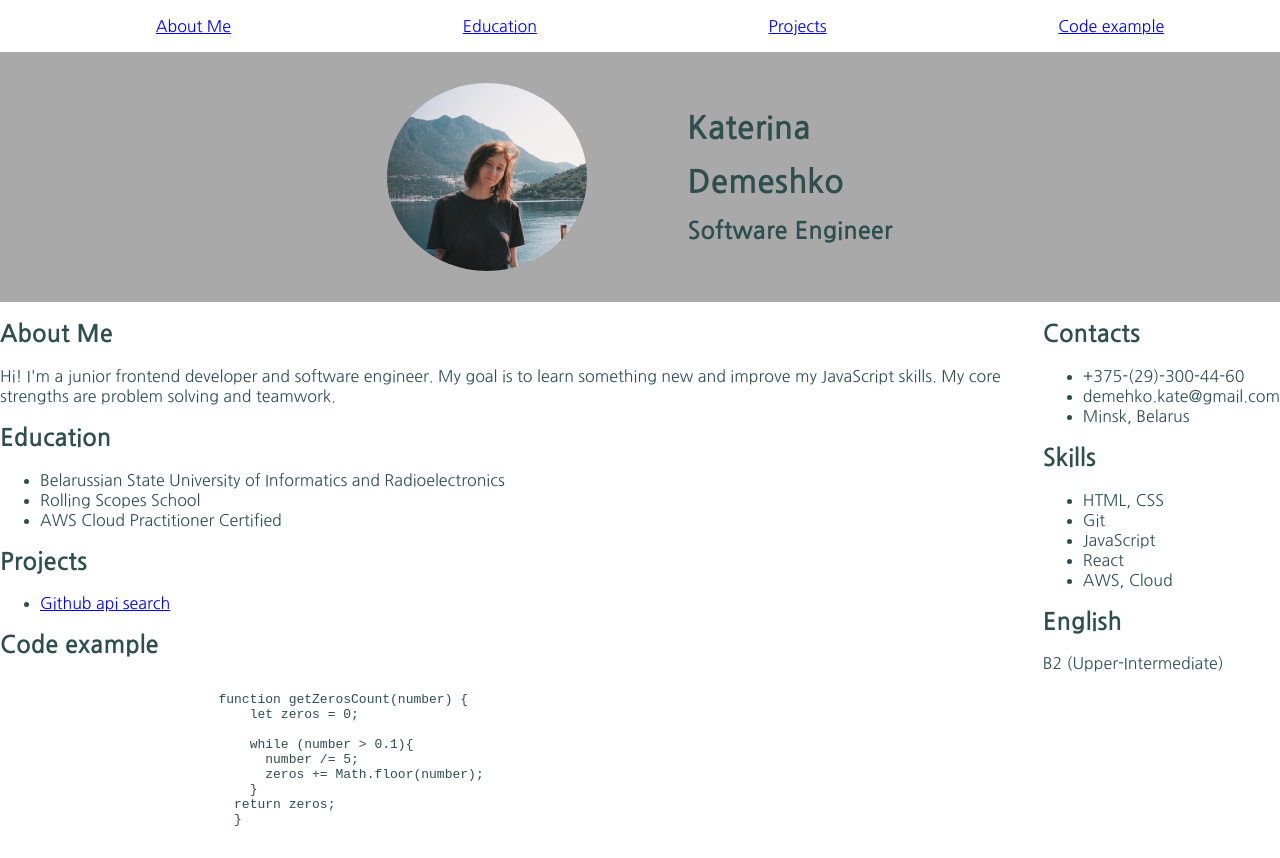
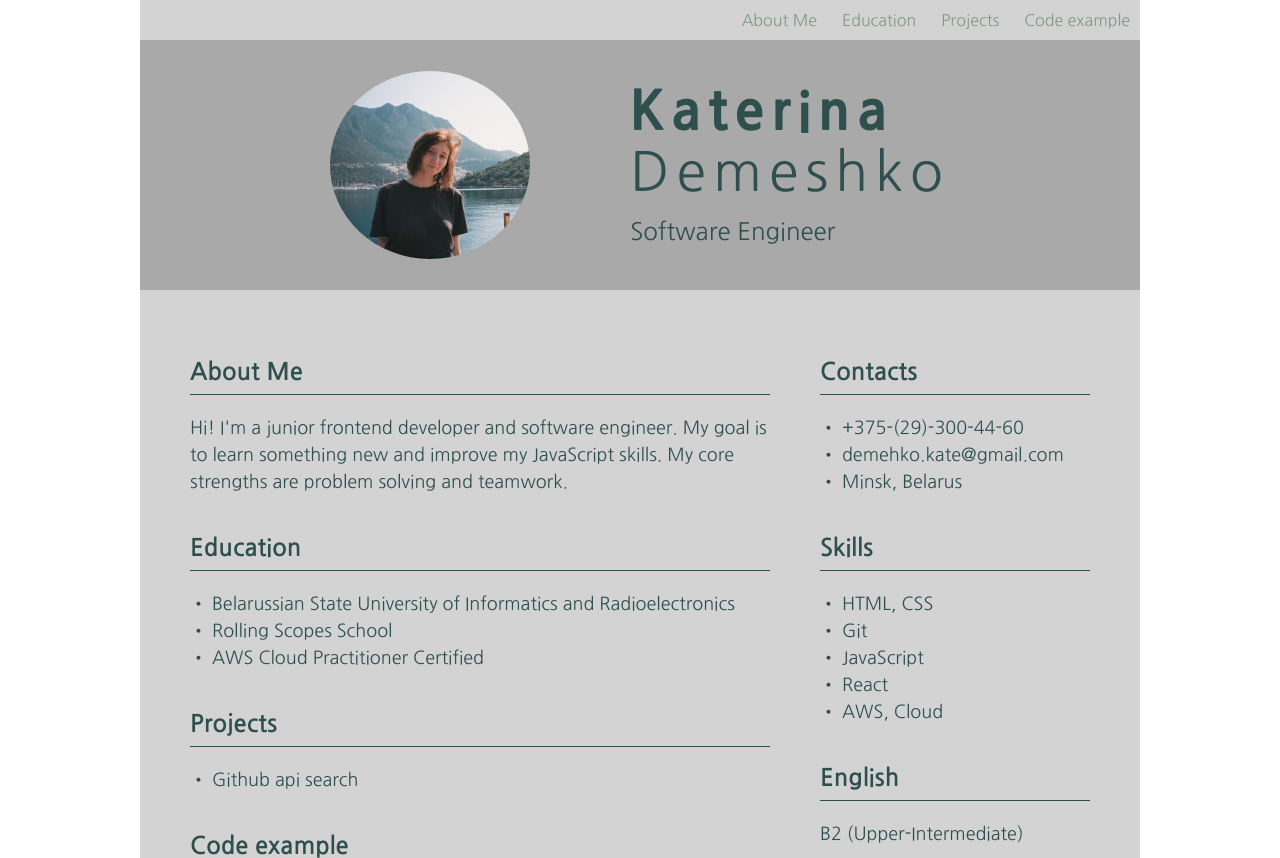
Before and after one commit to KatiDem/rsschool-cv, a plain HTML site: page index.html in a window 1280 px wide. Shown: the top 858 px of the page. Drawn offline with Linux system fonts and the light colour scheme.

Commit message:
feat: add style to main element

```diff
--- a/index.html
+++ b/index.html
@@ -11,13 +11,14 @@
     <title>Kate</title>
   </head>
   <body>
+      <div class="wrap">
         <nav>
             <div class="container">
                 <ul class="nav-list">
-                    <li><a class="nav-item" href="#about">About Me</a></li>
-                    <li><a class="nav-item" href="#education">Education</a></li>
-                    <li><a class="nav-item" href="#projects">Projects</a></li>
-                    <li><a class="nav-item" href="#code">Code example</a></li>
+                    <li class="nav-item"><a href="#about">About Me</a></li>
+                    <li class="nav-item"><a href="#education">Education</a></li>
+                    <li class="nav-item"><a href="#projects">Projects</a></li>
+                    <li class="nav-item"><a href="#code">Code example</a></li>
                 </ul>
             </div>
         </nav>
@@ -35,37 +36,37 @@
 
         <main>
             <div class="container main">
-                <div>
+                <div class="main-info">
                 <section id="about">
-                    <h2> About Me </h2>
-                    <p>
+                    <h2 class="section--header"> About Me </h2>
+                    <p class="content">
                         Hi! I'm a junior frontend developer and software engineer.
                         My goal is to learn something new and improve my JavaScript skills.
                         My core strengths are problem solving and teamwork.
                     </p>
                 </section>
                 <section id="education">
-                    <h2> Education </h2>
-                    <ul>
-                        <li> Belarussian State University of Informatics and Radioelectronics</li>
-                        <li> Rolling Scopes School </li>
-                        <li> AWS Cloud Practitioner Certified </li>
+                    <h2 class="section--header"> Education </h2>
+                    <ul class="content">
+                        <li> • Belarussian State University of Informatics and Radioelectronics</li>
+                        <li> • Rolling Scopes School </li>
+                        <li> • AWS Cloud Practitioner Certified </li>
                     </ul>
                 </section>
                 <section id="projects">
-                    <h2>Projects</h2>
-                    <ul>
-                        <li><a target="_blank" href="https://cozy-mandazi-6f917e.netlify.app/"> Github api search</a></li>
+                    <h2 class="section--header">Projects</h2>
+                    <ul class="content">
+                        <li class="project-link"><a target="_blank" href="https://cozy-mandazi-6f917e.netlify.app/"> • Github api search</a></li>
                     </ul>
                 </section>
                 <section id="code">
-                    <h2>Code example</h2>
+                    <h2 class="section--header">Code example</h2>
                     <pre>
-                        <code>
+                        <code class="code">
     function getZerosCount(number) {
         let zeros = 0;
 
-                                while (number > 0.1){
+        while (number > 0.1) {
             number /= 5;
             zeros += Math.floor(number);
         }
@@ -77,26 +78,26 @@
             </div>
             <aside>
                 <section>
-                    <h2> Contacts </h2>
-                    <ul>
-                        <li> +375-(29)-300-44-60 </li>
-                        <li> demehko.kate@gmail.com </li>
-                        <li> Minsk, Belarus </li>
+                    <h2 class="section--header"> Contacts </h2>
+                    <ul class="content">
+                        <li> • +375-(29)-300-44-60 </li>
+                        <li> • demehko.kate@gmail.com </li>
+                        <li> • Minsk, Belarus </li>
                     </ul>
                 </section>
-                <section>
-                    <h2> Skills </h2>
-                    <ul>
-                        <li> HTML, CSS </li>
-                        <li> Git </li>
-                        <li> JavaScript </li>
-                        <li> React </li>
-                        <li> AWS, Cloud </li>
+                <section >
+                    <h2 class="section--header"> Skills </h2>
+                    <ul class="content">
+                        <li> • HTML, CSS </li>
+                        <li> • Git </li>
+                        <li> • JavaScript </li>
+                        <li> • React </li>
+                        <li> • AWS, Cloud </li>
                     </ul>
                 </section>
-                <section>
-                    <h2> English </h2>
-                    <p> B2 (Upper-Intermediate) </p>
+                <section >
+                    <h2 class="section--header"> English </h2>
+                    <p class="content"> B2 (Upper-Intermediate) </p>
                 </section>
             </aside>
         </div>
@@ -110,5 +111,6 @@
 				<a target="_blank" href="https://rs.school/js/"><img src="./assets/img/rs_school_js.svg" alt="RSSchool" /></a>
 			</div>
         </footer>
+    </div>
   </body>
 </html>
--- a/styles.css
+++ b/styles.css
@@ -1,5 +1,7 @@
 * {
     box-sizing: border-box;
+    margin: 0;
+    padding: 0;
 }
 
 body {
@@ -13,14 +15,25 @@ body {
     justify-content: space-between;
 }
 
+.wrap {
+    min-height: 100vh;
+    margin: auto;
+    background-color: lightgray;
+}
+
 .container {
-    max-width: 1440px;
+    max-width: 1000px;
     margin: 0 auto;
+}
+
+nav {
+    padding: 10px;
 }
 
 nav ul {
     display: flex;
-    justify-content: space-around;
+    justify-content: flex-end;
+    gap: 25px;
     list-style: none;
     align-items: center;
     transition: .3s;
@@ -33,7 +46,7 @@ nav ul {
 }
 
 .nav-item a:hover {
-    color: #4d2323;
+    color: darkslategray;
 }
 
 .header {
@@ -42,7 +55,25 @@ nav ul {
     gap: 100px;
     background-color: darkgrey;
     height: 250px;
+    user-select: none;
+}
 
+.header--name {
+    font-size: 54px;
+    font-weight: 1000;
+    letter-spacing: 7px;
+}
+
+.header--surname {
+    font-size: 54px;
+    font-weight: 400;
+    letter-spacing: 7px;
+}
+
+.header--engineer {
+    font-size: 24px;
+    font-weight: 400;
+    margin-top: 10px;
 }
 
 .header--img {
@@ -53,8 +84,55 @@ nav ul {
 
 .main {
     display: flex;
+    padding: 50px;
+}
+
+aside {
+    width: 30%;
+}
+
+.main-info {
+    width: 70%;
+    padding-right: 50px;
+}
+
+main ul {
+    list-style: none;
+}
+
+section {
+    margin-bottom: 30px;
+}
+
+.section--header {
+    margin: 10px 0 20px;
+    padding: 10px 0;
+    border-bottom: 1px solid darkslategray;
+}
+
+.content {
+    line-height: 150%;
+    font-size: 18px;
+}
+
+pre {
+    background-color: gainsboro;
+}
+
+.code {
+    font-size: 18px;
+}
+
+.project-link a {
+    color: darkslategray;
+    text-decoration: none;
+    transition: color 0.5s;
+}
+
+.project-link a:hover {
+    color: green;
 }
 
 footer {
     flex-direction: column;
-  }
+}
```
Lines whose indentation alone changed are shown as unchanged.
